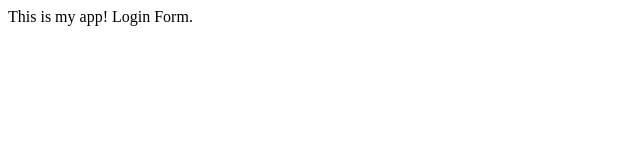
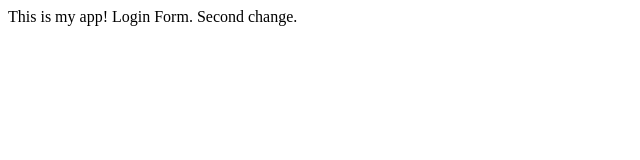
Before and after one commit to nathharsha/gitlearnings, a plain HTML site: page login.html in a window 1280 px wide. Shown: the whole page, without its empty margins (0-640 px from the left). Drawn offline with Linux system fonts and the light colour scheme.

Commit message:
updated login

```diff
--- a/login.html
+++ b/login.html
@@ -5,5 +5,6 @@
     <body>
         This is my app!
         Login Form.
+        Second change.
     </body>
     </html>
```
